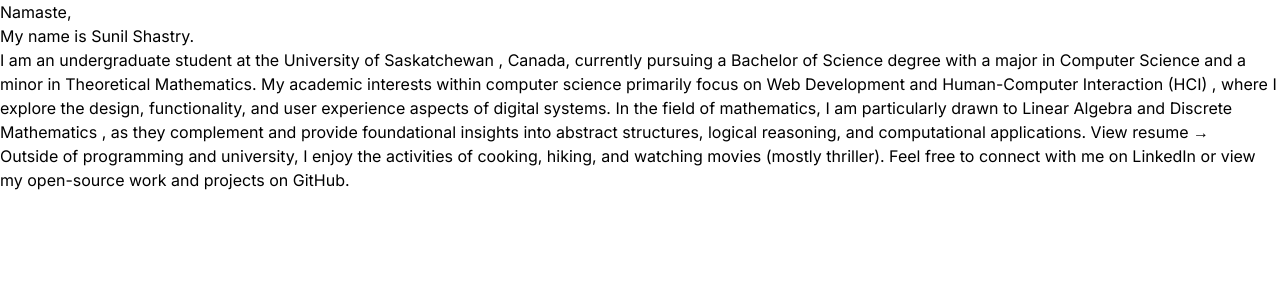
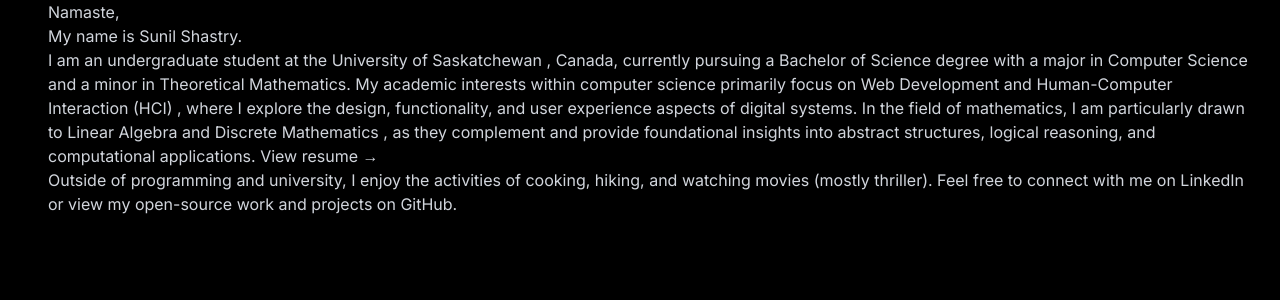
Before and after one commit to sunillshastry/sunilshastry.com, a Next.js app: page / in a window 1280 px wide. Shown: the top 300 px of the page. Built offline with nearby package versions, Linux system fonts and the light colour scheme.

Commit message:
Update layout.tsx with better HTML structure and change 'title' metadata

```diff
--- a/app/layout.tsx
+++ b/app/layout.tsx
@@ -8,8 +8,7 @@ const inter = Inter({
 });
 
 export const metadata: Metadata = {
-	title: 'Create Next App',
-	description: 'Generated by create next app',
+	title: 'Sunil Shastry | University of Saskatchewan',
 };
 
 export default function RootLayout({
@@ -18,9 +17,13 @@ export default function RootLayout({
 	children: React.ReactNode;
 }>) {
 	return (
-		<html lang="en">
-			<body className={`${inter.variable} ${inter.className} antialiased`}>
-				<main>{children}</main>
+		<html lang="en" suppressHydrationWarning>
+			<body
+				className={`${inter.variable} ${inter.className} antialiased selection:bg-white selection:text-black`}
+			>
+				<main className="min-h-screen bg-black pr-8 pl-12 text-gray-300 max-lg:pr-5 max-lg:pl-8">
+					{children}
+				</main>
 			</body>
 		</html>
 	);
```
